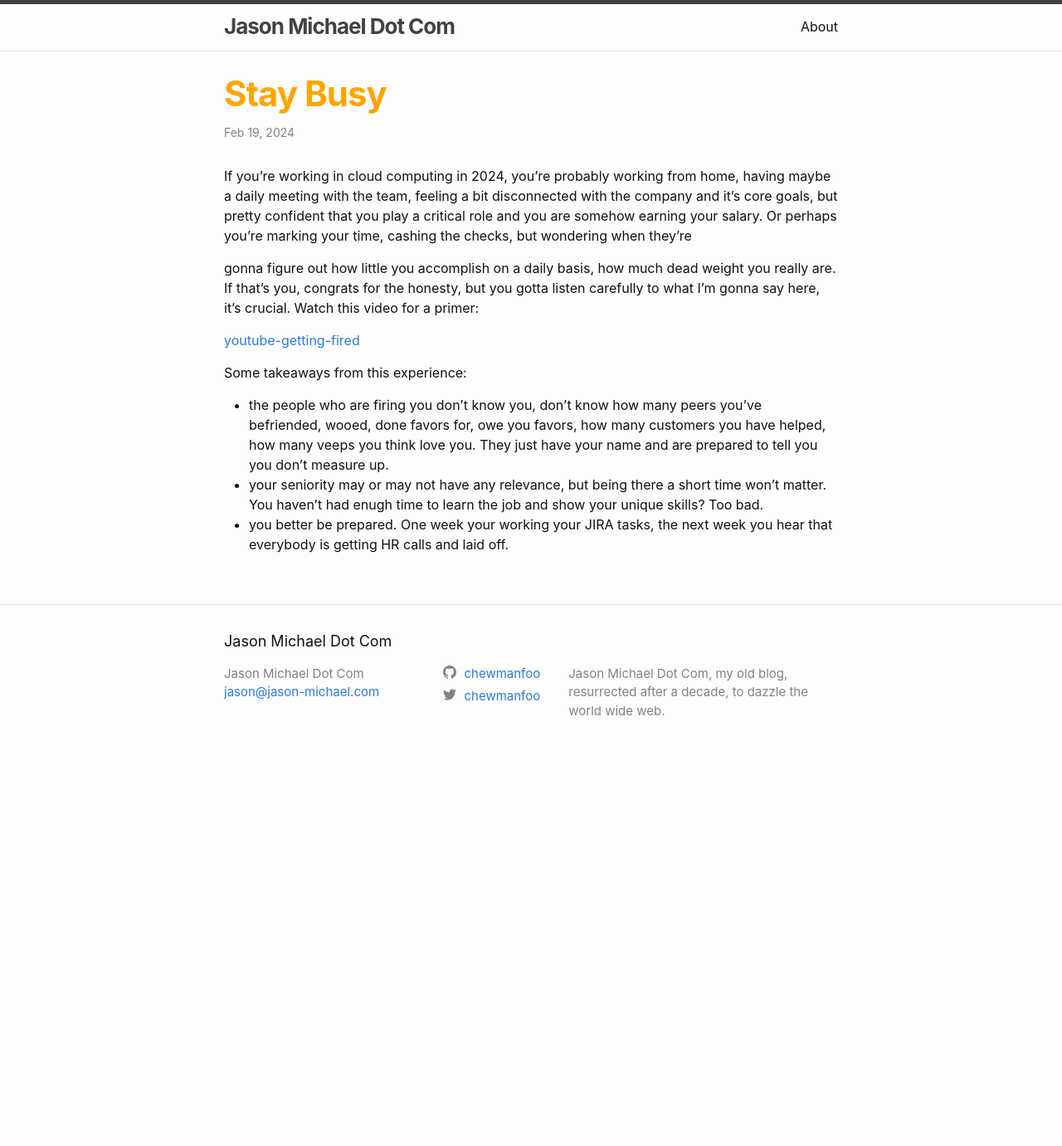
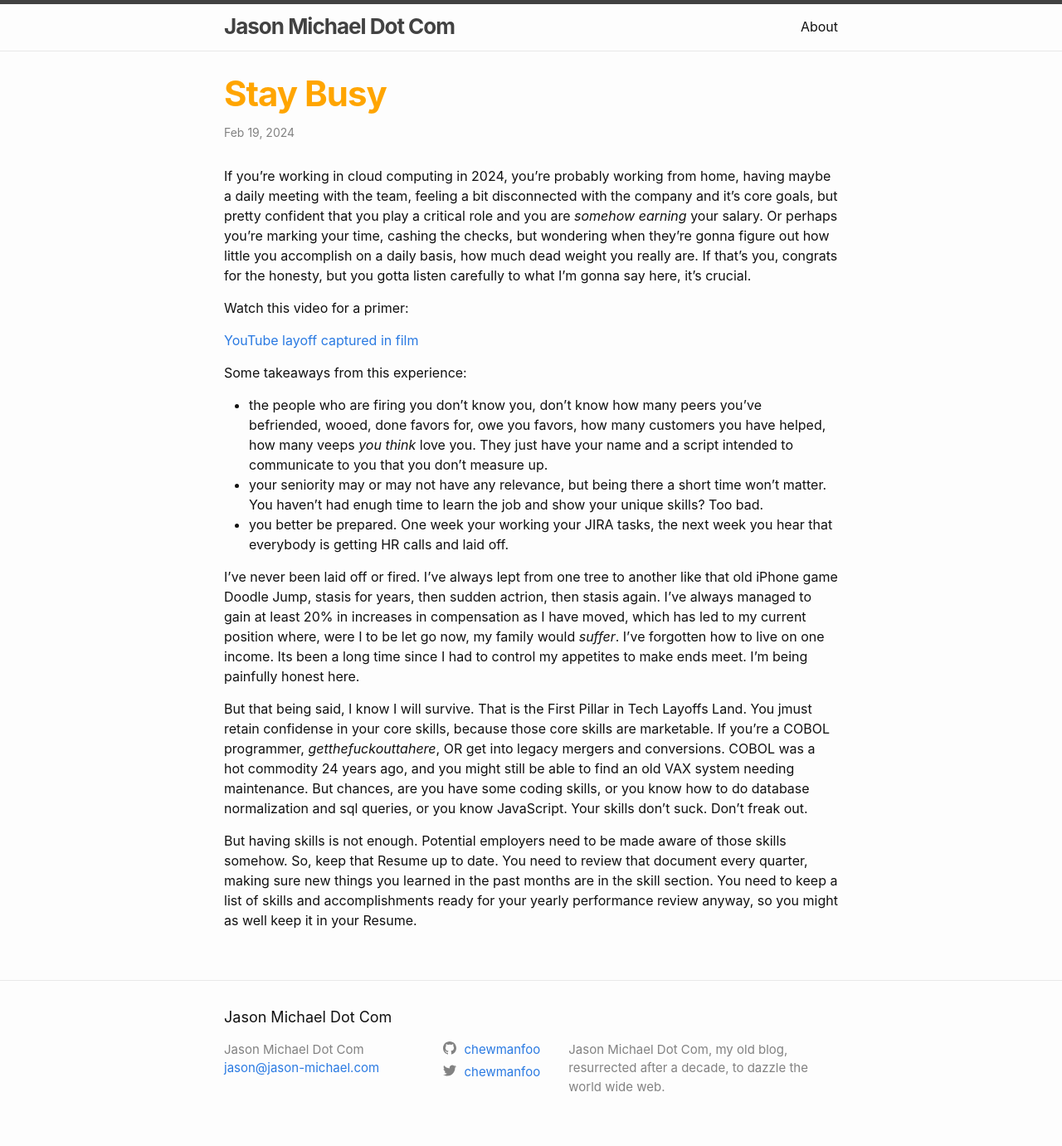
Before and after one commit to chewmanfoo/github-pages-with-docker, a Jekyll site: the page built from _posts/2024-02-19-stay-busy.markdown, in a window 1280 px wide. Shown: the whole page at 83% size. Built offline with Jekyll 4.4.1, drawn with Linux system fonts in a browser that asks for light colours; before the commit the page ends 928 px from its top, so only the background shows below that.

Commit message:
updates stay busy post

```diff
--- a/_posts/2024-02-19-stay-busy.markdown
+++ b/_posts/2024-02-19-stay-busy.markdown
@@ -8,20 +8,40 @@ exerpt_separator: <!--more-->
 ---
 If you're working in cloud computing in 2024, you're probably working from home, having maybe a daily
 meeting with the team, feeling a bit disconnected with the company and it's core goals, but pretty
-confident that you play a critical role and you are somehow earning your salary. Or perhaps you're marking your time, cashing the checks, but wondering when they're
+confident that you play a critical role and you are _somehow earning_ your salary. Or perhaps you're
+marking your time, cashing the checks, but wondering when they're gonna figure out how little you
+accomplish on a daily basis, how much dead weight you really are. If that's you, congrats for the
+honesty, but you gotta listen carefully to what I'm gonna say here, it's crucial.
 <!--more-->
 
-gonna figure out how little you accomplish on a daily basis, how much dead weight you really are. If that's
-you, congrats for the honesty, but you gotta listen carefully to what I'm gonna say here, it's crucial.
 Watch this video for a primer:
 
-[youtube-getting-fired]
+[YouTube layoff captured in film] [youtube-getting-fired]
 
 Some takeaways from this experience:
 
-* the people who are firing you don't know you, don't know how many peers you've befriended, wooed, done favors for, owe you favors, how many customers you have helped, how many veeps you think love you. They just have your name and are prepared to tell you you don't measure up.
+* the people who are firing you don't know you, don't know how many peers you've befriended, wooed, done favors for, owe you favors, how many customers you have helped, how many veeps _you think_ love you. They just have your name and a script intended to communicate to you that you don't measure up.
 * your seniority may or may not have any relevance, but being there a short time won't matter. You haven't had enugh time to learn the job and show your unique skills? Too bad.
 * you better be prepared. One week your working your JIRA tasks, the next week you hear that everybody is getting HR calls and laid off.
+
+I've never been laid off or fired. I've always lept from one tree to another like that old iPhone game Doodle Jump,
+stasis for years, then sudden actrion, then stasis again. I've always managed to gain at least 20% in increases in
+compensation as I have moved, which has led to my current position where, were I to be let go now, my family would
+_suffer_. I've forgotten how to live on one income. Its been a long time since I had to control my appetites to make
+ends meet. I'm being painfully honest here.
+
+But that being said, I know I will survive. That is the First Pillar in Tech Layoffs Land. You jmust retain confidense
+in your core skills, because those core skills are marketable.  If you're a COBOL programmer, _getthefuckouttahere_, OR
+get into legacy mergers and conversions. COBOL was a hot commodity 24 years ago, and you might still be able to find
+an old VAX system needing maintenance. But chances, are you have some coding skills, or you know how to do database
+normalization and sql queries, or you know JavaScript. Your skills don't suck. Don't freak out.
+
+But having skills is not enough. Potential employers need to be made aware of those skills somehow. So, keep that
+Resume up to date. You need to review that document every quarter, making sure new things you learned in the past
+months are in the skill section. You need to keep a list of skills and accomplishments ready for your yearly
+performance review anyway, so you might as well keep it in your Resume.
+
+
 
 [youtube-getting-fired]: https://www.reddit.com/r/videos/comments/1aunsar/girl_records_herself_getting_laidoff_cloudflare/?utm_source=share&utm_medium=ios_app&utm_name=iossmf
 
```
